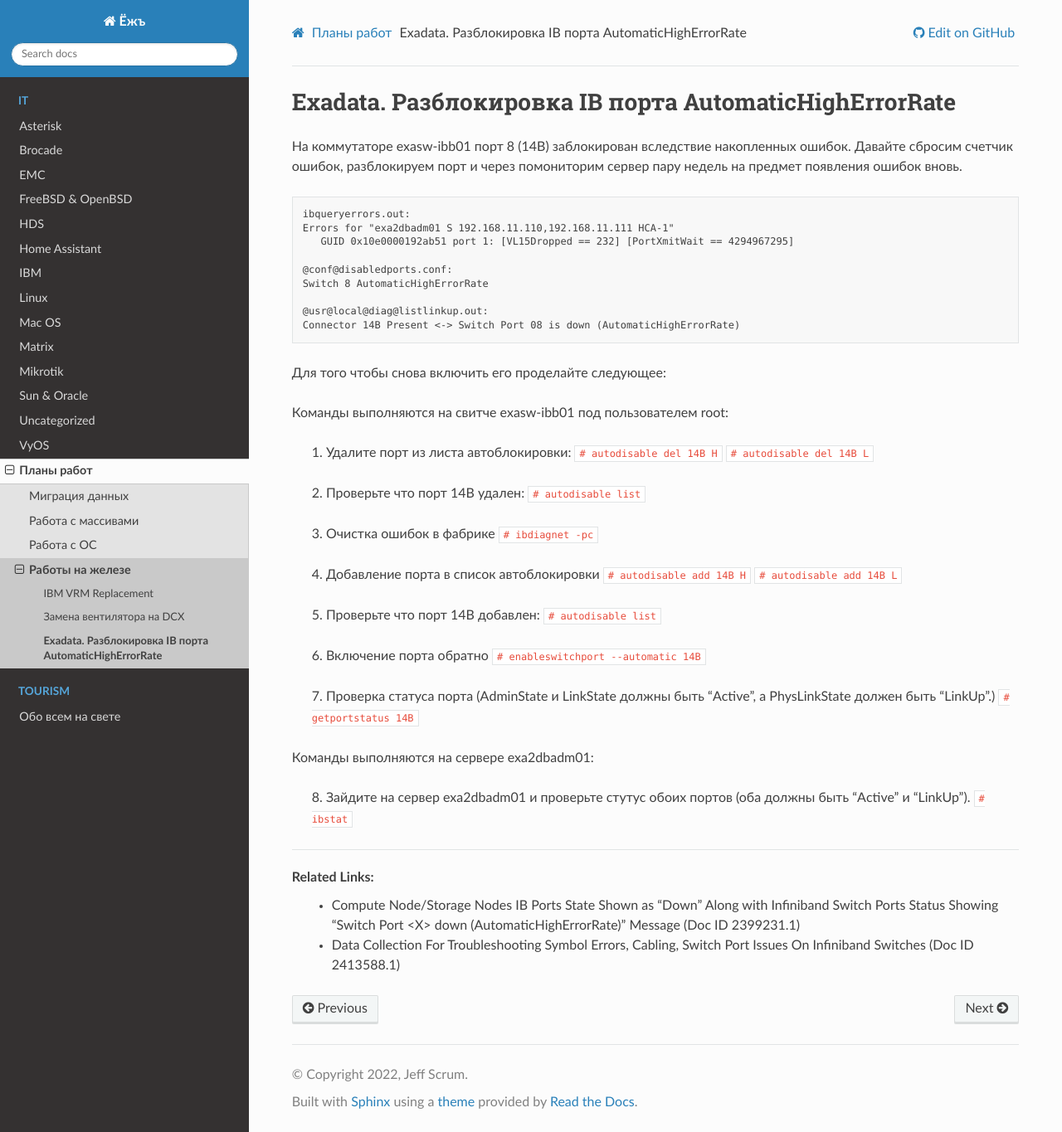
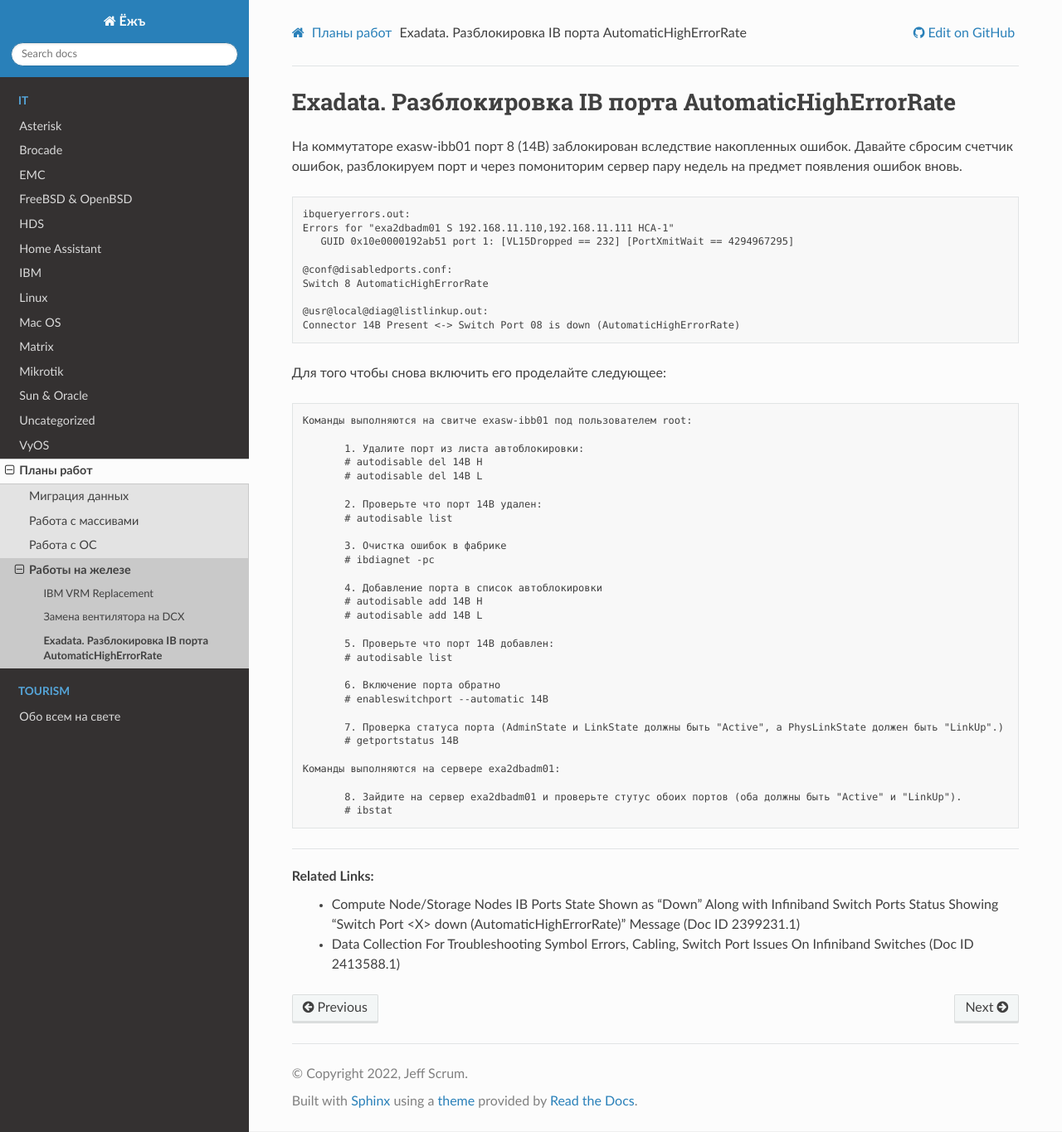
Before and after one commit to jeffscrum/jeffscrum.github.io, a Sphinx documentation site: the page built from source/tasks/exadata-ib-AutomaticHighErrorRate.rst, in a window 1280 px wide and 1365 px high. Shown: the whole window at 83% size. Built offline with Sphinx 7.4.7 and the Read the Docs theme 2.0.0, drawn with Linux system fonts in a browser that asks for light colours.

Commit message:
Update exadata-ib-AutomaticHighErrorRate.rst

```diff
--- a/source/tasks/exadata-ib-AutomaticHighErrorRate.rst
+++ b/source/tasks/exadata-ib-AutomaticHighErrorRate.rst
@@ -27,35 +27,37 @@ Exadata. Разблокировка IB порта AutomaticHighErrorRate
 
 Для того чтобы снова включить его проделайте следующее:
 
-Команды выполняются на свитче exasw-ibb01 под пользователем root:
+.. code-block:: none
 
-	1. Удалите порт из листа автоблокировки:
-	``# autodisable del 14B H``
-	``# autodisable del 14B L``
+   Команды выполняются на свитче exasw-ibb01 под пользователем root:
 
-	2. Проверьте что порт 14B удален:
-	``# autodisable list``
+   	  1. Удалите порт из листа автоблокировки:
+   	  # autodisable del 14B H
+   	  # autodisable del 14B L
 
-	3. Очистка ошибок в фабрике
-	``# ibdiagnet -pc``
+   	  2. Проверьте что порт 14B удален:
+   	  # autodisable list
 
-	4. Добавление порта в список автоблокировки
-	``# autodisable add 14B H``
-	``# autodisable add 14B L``
+   	  3. Очистка ошибок в фабрике
+   	  # ibdiagnet -pc
 
-	5. Проверьте что порт 14B добавлен:
-	``# autodisable list``
+   	  4. Добавление порта в список автоблокировки
+   	  # autodisable add 14B H
+   	  # autodisable add 14B L
 
-	6. Включение порта обратно
-	``# enableswitchport --automatic 14B``
+   	  5. Проверьте что порт 14B добавлен:
+   	  # autodisable list
 
-	7. Проверка статуса порта (AdminState и LinkState должны быть "Active", а PhysLinkState должен быть "LinkUp".)
-	``# getportstatus 14B``
+   	  6. Включение порта обратно
+   	  # enableswitchport --automatic 14B
 
-Команды выполняются на сервере exa2dbadm01:
+   	  7. Проверка статуса порта (AdminState и LinkState должны быть "Active", а PhysLinkState должен быть "LinkUp".)
+   	  # getportstatus 14B
 
-	8. Зайдите на сервер exa2dbadm01 и проверьте стутус обоих портов (оба должны быть "Active" и "LinkUp").
-	``# ibstat``
+   Команды выполняются на сервере exa2dbadm01:
+
+   	  8. Зайдите на сервер exa2dbadm01 и проверьте стутус обоих портов (оба должны быть "Active" и "LinkUp").
+   	  # ibstat
 
 
 ----
```
